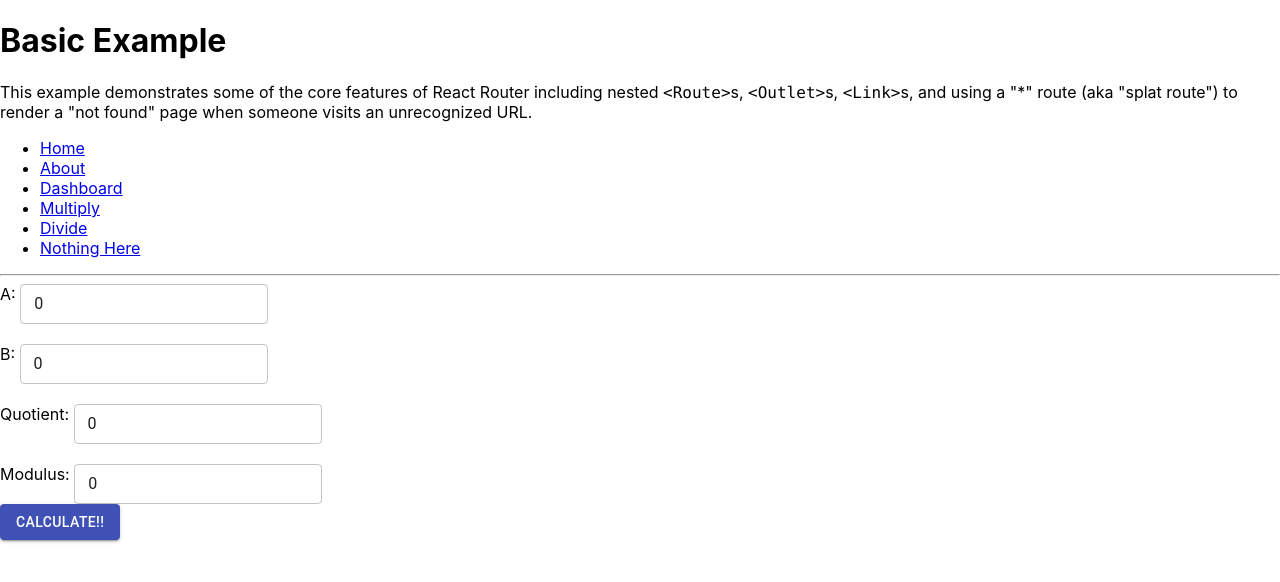
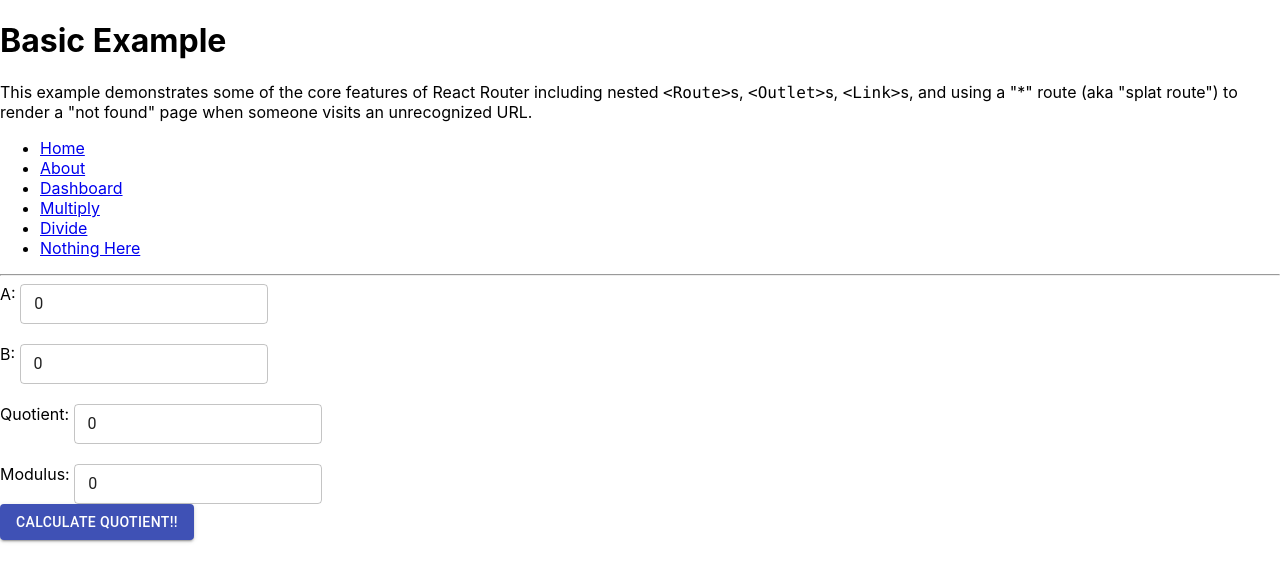
Before and after one commit to palate11/stock-calculator, a React (Create React App) app: page /divide in a window 1280 px wide. Shown: the top 582 px of the page. Built offline with nearby package versions, Linux system fonts and the light colour scheme.

Commit message:
putting in caculate 2

```diff
--- a/src/components/Divider.jsx
+++ b/src/components/Divider.jsx
@@ -19,12 +19,12 @@ const Divider = props => {
   const [result, setResult] = useState(0)
   const [result2, setResult2] = useState(0)
 
-  const calculate = () => {
+  const calculate2 = () => {
     const result = parseInt(number1) / parseInt(number2)
     setResult(result)
   }
-  const calculate2 = () => {
-    const result = parseInt(number1) % parseInt(number2)
+  const calculate = () => {
+    const result2 = parseInt(number1) % parseInt(number2)
     setResult2(result2)
   }
   const update1 = event => {
@@ -77,8 +77,8 @@ const Divider = props => {
         Modulus: <TextField id="outlined-basic" variant="outlined" value={result2} size="small" />
       </div>
 
-      <Button variant="contained" color="primary" onClick={calculate}>
-        Calculate!!
+      <Button variant="contained" color="primary" onClick={calculate2}>
+        Calculate quotient!!
       </Button>
     </div>
   )
```
